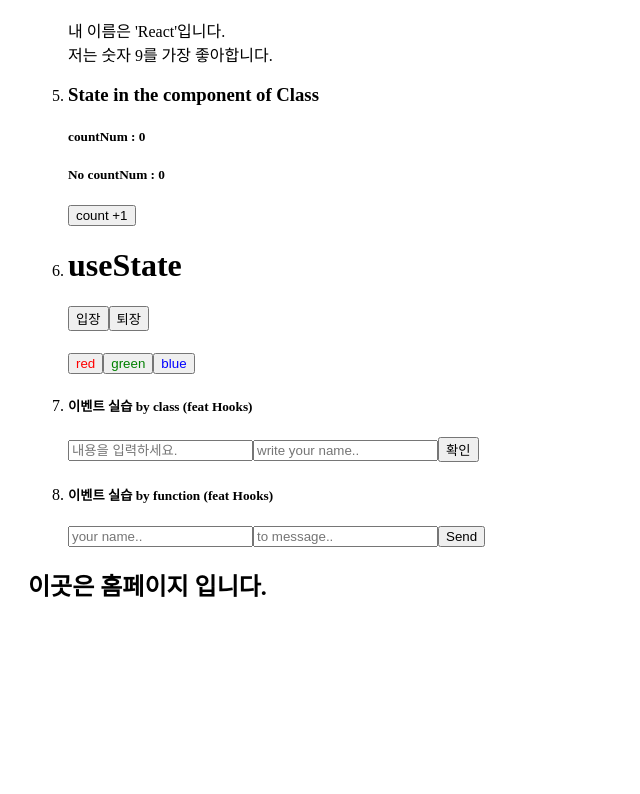
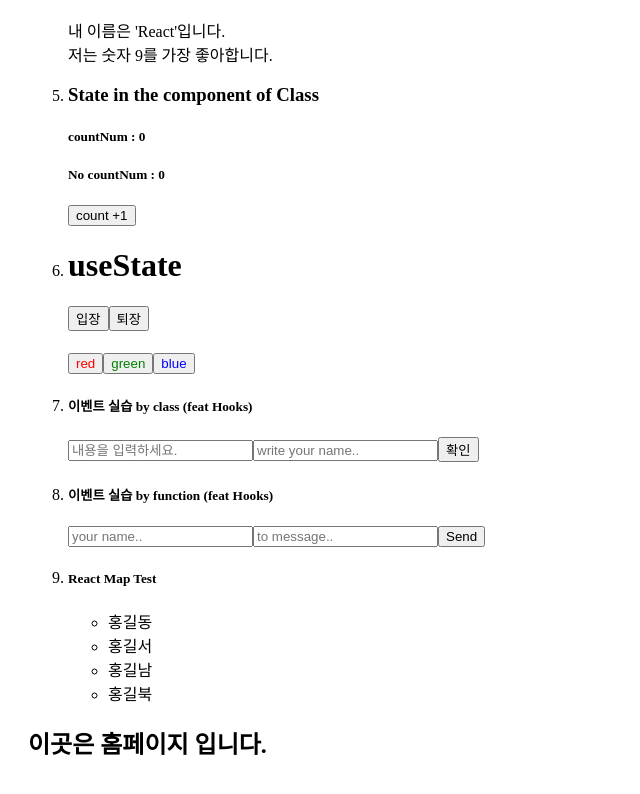
Before and after one commit to normalstory/test, a React (Create React App) app: page / in a window 1280 px wide. Shown: the part 535-1329 px from the top of the page, without its empty margins (0-640 px from the left). Before the commit the page ends 1185 px from the top, so only its background shows below. Built offline with nearby package versions, Linux system fonts and the light colour scheme.

Commit message:
리액트에서 맵사용하기

```diff
--- a/src/App.js
+++ b/src/App.js
@@ -11,6 +11,7 @@ import ComponentStateClass from './components/ComponentStateClass';
 import HooksBasic from './components/HooksBasic';
 import EventTest from './components/EventTest';
 import EventByFunc from './components/EventByFunc';
+import ReactMapTest from './components/ReactMapTest';
 
 class App extends Component {
   render() {
@@ -59,6 +60,9 @@ class App extends Component {
             <li>
               <EventByFunc />
             </li>
+            <li>
+              <ReactMapTest />
+            </li>
           </ol>
 
           <Route exact path="/" component={Home} />
--- /dev/null
+++ b/src/components/ReactMapTest.js
@@ -0,0 +1,21 @@
+import React, { useState } from 'react';
+
+const ReactMapTest = () => {
+  const [names, setMenus] = useState([
+    { id: 1, text: '홍길동' },
+    { id: 2, text: '홍길서' },
+    { id: 3, text: '홍길남' },
+    { id: 4, text: '홍길북' },
+  ]);
+  const [inputText, setInput] = useState('');
+  const [nextId, setNextId] = useState(5);
+  const namesList = names.map((name) => <li key={name.id}>{name.text}</li>);
+  return (
+    <div>
+      <h5>React Map Test</h5>
+      <ul>{namesList}</ul>
+    </div>
+  );
+};
+
+export default ReactMapTest;
```
